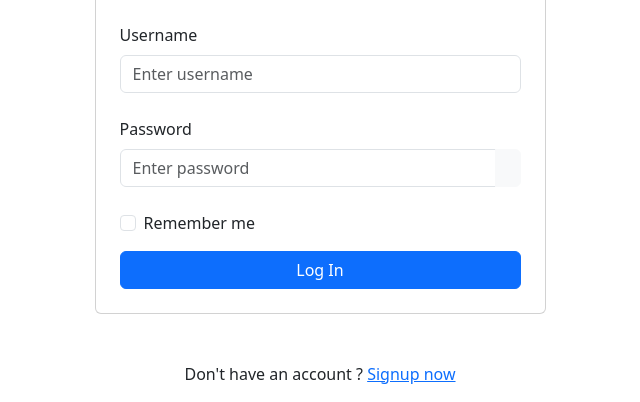
After one commit to mubarakmayyeri/machine-test-noviindus, a Django app: page /accounts/login/ in a window 1280 px wide. The commit adds this page. Shown: the part 922-1324 px from the top of the page, without its empty margins (320-960 px from the left). Run offline with Django 4.2, Linux system fonts and the light colour scheme; some libraries are stand-ins or nearby versions.

Commit message:
rendered login and register pages

```diff
--- a/accounts/urls.py
+++ b/accounts/urls.py
@@ -0,0 +1,7 @@
+from django.urls import path
+from . import views
+
+urlpatterns = [
+    path('login/', views.user_login, name='user_login'),
+    path('register/', views.user_register, name='user_register'),
+]
--- a/accounts/views.py
+++ b/accounts/views.py
@@ -1,3 +1,9 @@
 from django.shortcuts import render
 
 # Create your views here.
+
+def user_login(request):
+    return render(request, 'accounts/login.html')
+
+def user_register(request):
+    return render(request, 'accounts/register.html')
--- a/noviindusmart/urls.py
+++ b/noviindusmart/urls.py
@@ -20,7 +20,7 @@ from django.urls import path, include
 urlpatterns = [
     path('admin/', admin.site.urls),
     path('', include('home.urls')),
-    # path('accounts/', include('accounts.urls')),
+    path('accounts/', include('accounts.urls')),
     # path('cart/', include('cart.urls')),
     # path('admin_app/', include('admin_app.urls'))
 ]
--- /dev/null
+++ b/templates/accounts/login.html
@@ -0,0 +1,111 @@
+{% extends 'base.html' %}
+
+{% load static %}
+
+{% block content %}
+
+{% include 'includes/navbar.html' %}
+
+<!-- main-content -->
+<section class="main-content">
+    <div class="login">
+        <div class="container">
+            <div class="row justify-content-center mt-5">
+                <div class="col-md-8 col-lg-6 col-xl-5">
+                    <div class="card overflow-hidden">
+                        <div class="bg-primary bg-soft">
+                            <div class="row">
+                                <div class="col-7">
+                                    <div class="text-primary p-4 login-left">
+
+                                        {% if msg %}
+                                        <h5 class="msg text-primary">{{msg}}</h5>
+                                        {% else %}
+                                        <h5 class="text-primary">Welcome Back !</h5>
+                                        {% endif %}
+                                        <p>Sign in to continue </p>
+
+                                    </div>
+                                </div>
+                                <div class="col-5 align-self-end">
+                                    <img src="{% static 'assets/images/profile-img.png' %}" alt="" class="img-fluid">
+                                </div>
+                            </div>
+                        </div>
+                        <div class="card-body ">
+
+                            <div class="p-2">
+                                <form class="form-horizontal" action="{% url 'user_login' %}" method="post">
+
+                                    <div class="mb-4">
+                                        <label for="username" class="form-label">Username</label>
+                                        <input type="text" name="username" class="form-control" id="username"
+                                            placeholder="Enter username" required>
+                                    </div>
+
+                                    <div class="mb-4">
+                                        <label class="form-label">Password</label>
+                                        <div class="input-group auth-pass-inputgroup">
+                                            <input type="password" class="form-control" placeholder="Enter password"
+                                                name="password" aria-label="Password" aria-describedby="password-addon"
+                                                id="password-input" required>
+                                            <button class="btn btn-light password-toggle-button" type="button" id="password-addon">
+                                                <i class="bi bi-eye"></i></button>
+                                        </div>
+                                    </div>
+
+                                    <div class="form-check">
+                                        <input class="form-check-input" type="checkbox" id="remember-check">
+                                        <label class="form-check-label" for="remember-check">
+                                            Remember me
+                                        </label>
+                                    </div>
+
+                                    <div class="mt-3 d-grid">
+                                        <button class="btn btn-primary waves-effect waves-light" type="submit"
+                                            vlaue="login">Log
+                                            In</button>
+                                    </div>
+
+                                </form>
+                            </div>
+
+                        </div>
+                    </div>
+                    <div class="mt-5 text-center">
+
+                        <div>
+                            <p class="login-small-text">Don't have an account ? <a href="{% url 'user_register' %}"
+                                    class="fw-medium text-primary">
+                                    Signup now </a> </p>
+
+                        </div>
+                    </div>
+
+                </div>
+            </div>
+        </div>
+    </div>
+</section>
+
+
+
+{% endblock content %}
+
+{% block scripts %}
+<script>
+    // Toggle password visibility
+    const passwordInput = document.getElementById('password-input');
+    const passwordToggleButton = document.querySelector('.password-toggle-button');
+
+    passwordToggleButton.addEventListener('click', function () {
+        if (passwordInput.type === 'password') {
+            passwordInput.type = 'text';
+            passwordToggleButton.innerHTML = '<i class="bi bi-eye-slash"></i>';
+        } else {
+            passwordInput.type = 'password';
+            passwordToggleButton.innerHTML = '<i class="bi bi-eye"></i>';
+        }
+    });
+</script>
+{% endblock scripts %}
--- a/templates/home/index.html
+++ b/templates/home/index.html
@@ -3,6 +3,7 @@
 {% block content %}
 
 {% include 'includes/navbar.html' %}
+
 <section class="land-header">
     <div class="container">
         <div class="col-lg-12 col-md-12 col-12 land-header__content" data-aos="fade-right">
--- a/templates/includes/navbar.html
+++ b/templates/includes/navbar.html
@@ -1,7 +1,7 @@
 {% load static %}
 
 <nav class="land-nav" id="land-nav">
-    <div class="container">
+    <div class="container rounded-3 mt-3" style="background-color: #1392ed;">
         <div class="land-nav__content">
             <div class="overlay hidden"></div>
             <div class="land-nav__menu ">
@@ -19,7 +19,7 @@
             </div>
             <ul class="land-nav__ul">
                 <li>
-                    <a href="#">
+                    <a href="{% url 'index' %}">
                         Home
                     </a>
                 </li>
@@ -35,9 +35,9 @@
                 </li>
             </ul>
             <div class="land-nav__buttons">
-                <a href="#"
+                <a href="{% url 'user_login' %}"
                     class="land-nav__btn land-nav__transparent btn  land-btn land-btn--transparent">Login</a>
-                <a href="#" class="land-nav__btn btn land-btn">Register</a>
+                <a href="{% url 'user_register' %}" class="land-nav__btn btn land-btn">Register</a>
             </div>
         </div>
     </div>
```
Also changed, not shown: templates/accounts/register.html (added, +94 -0 lines), 3 other files.
